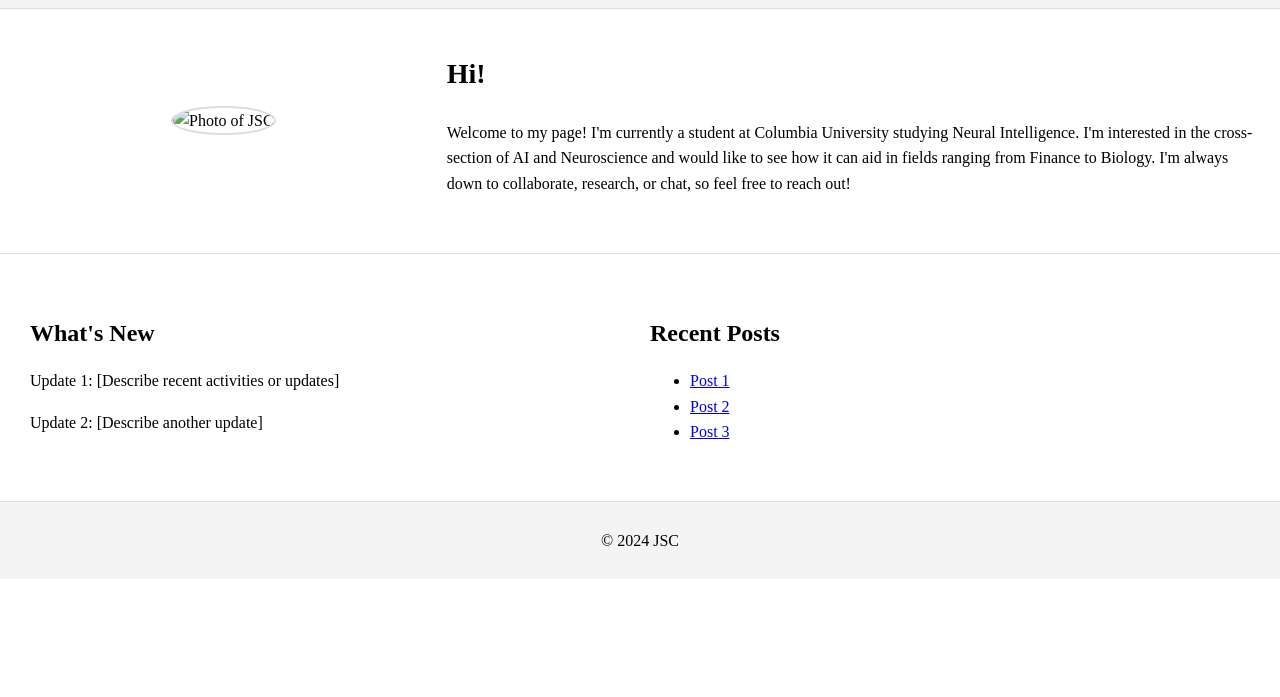
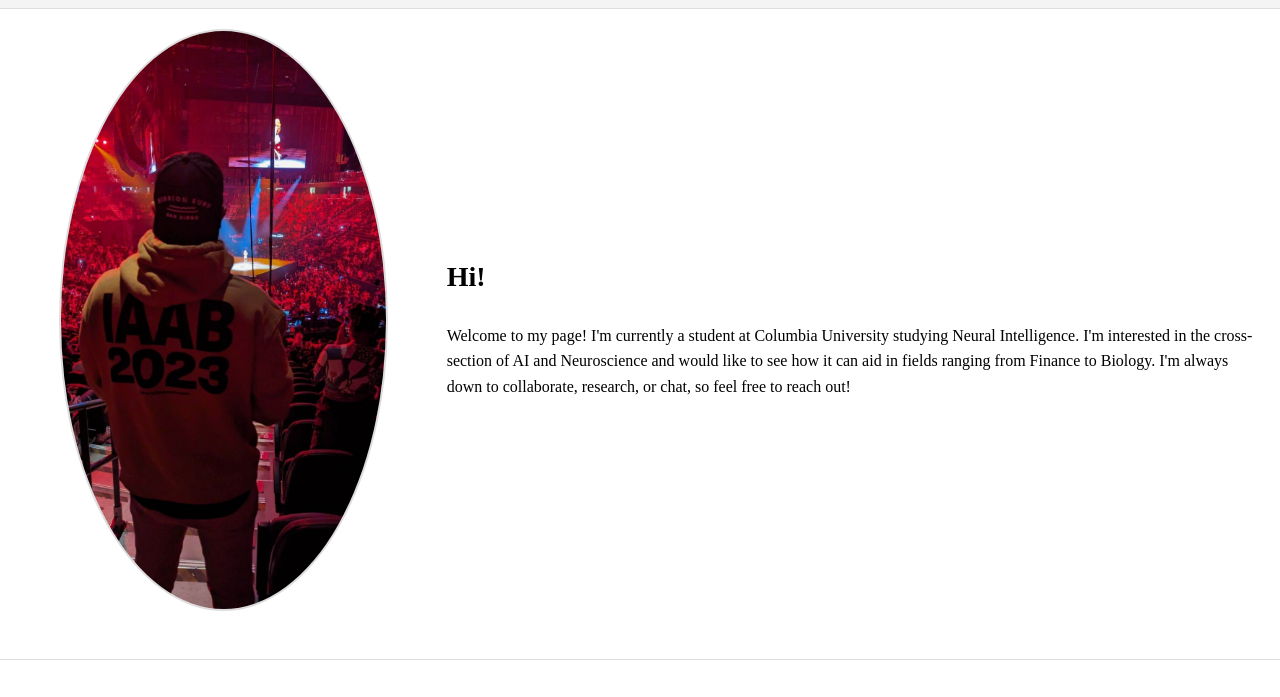
Before and after one commit to JSC201/portfolio-, a plain HTML site: page index.html in a window 1280 px wide. Shown: the part 90-787 px from the top of the page. Drawn offline with Linux system fonts and the light colour scheme.

Commit message:
Update index.html

```diff
--- a/index.html
+++ b/index.html
@@ -24,7 +24,7 @@
 
   <section class="bio-section">
     <div class="bio-left">
-      <img src="your-photo.jpg" alt="Photo of JSC">
+      <img src="prof.jpeg" alt="Photo of JSC">
     </div>
     <div class="bio-right">
       <h2>Hi!</h2>
```
